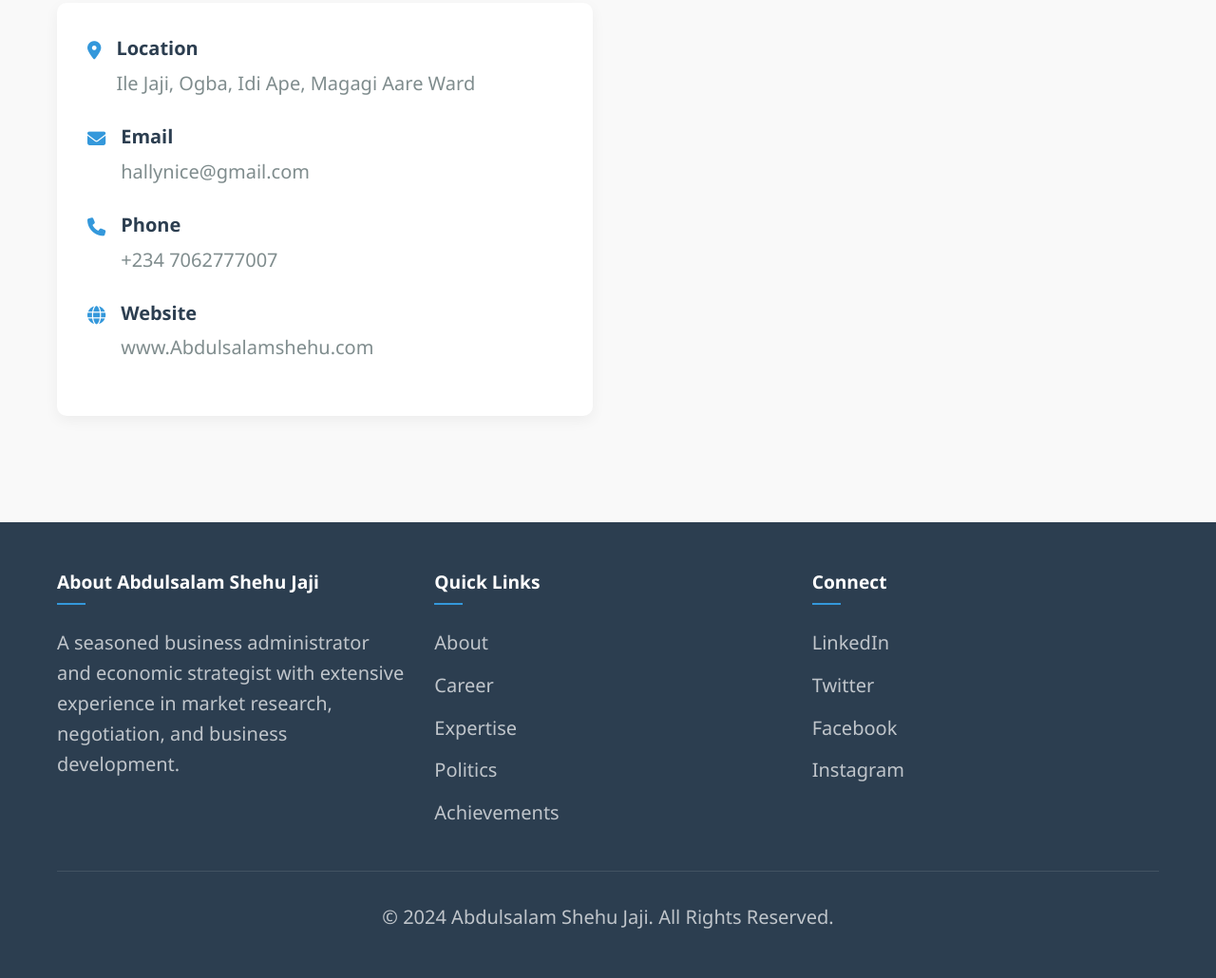
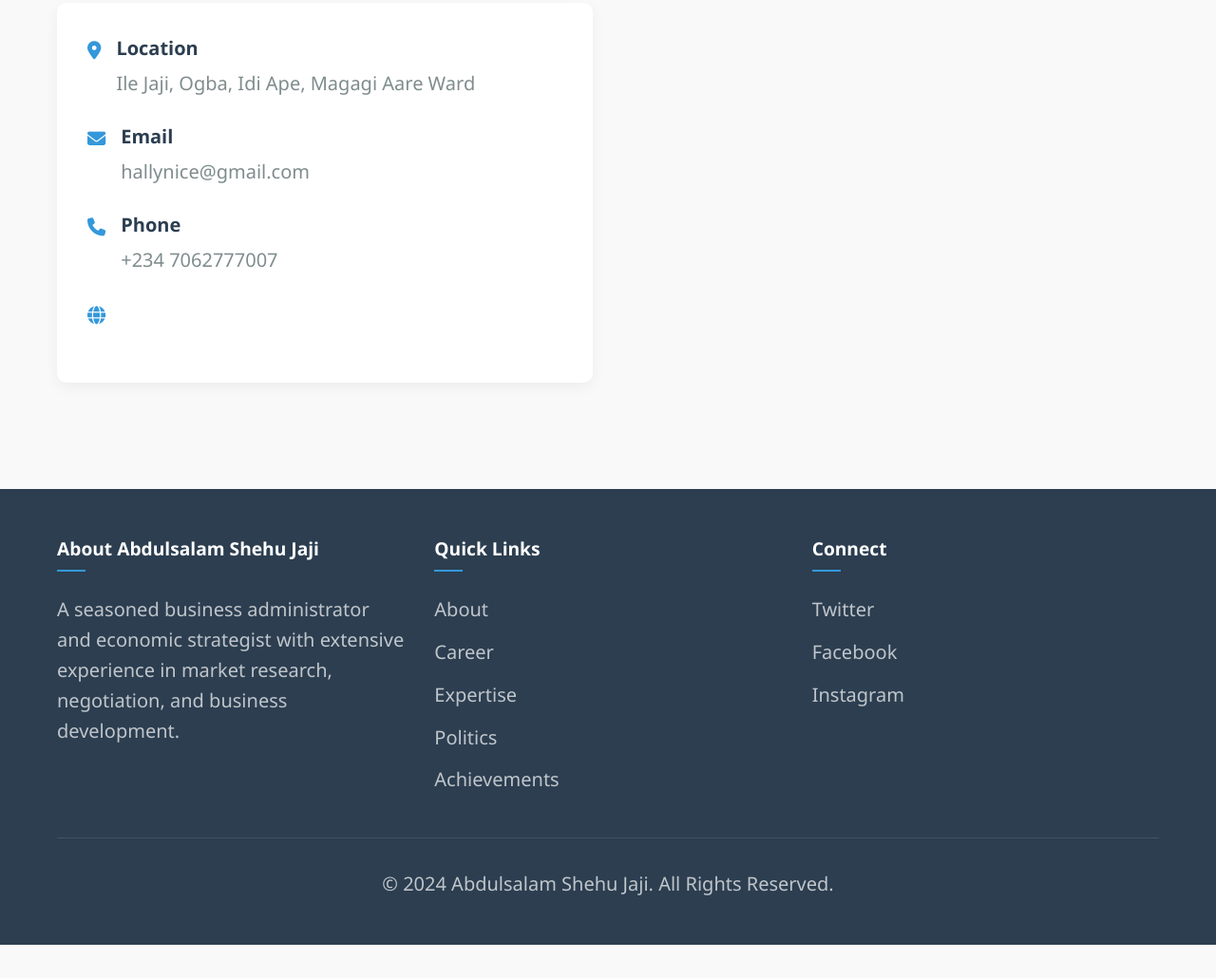
Before and after one commit to Abdulsalamshehu/jaji, a plain HTML site: page index.html in a window 1280 px wide. Shown: the part 6254-7284 px from the top of the page at 95% size. After the commit the page ends 7249 px from the top, so only its background shows below. Drawn offline with Linux system fonts and the light colour scheme.

Commit message:
Add files via upload

```diff
--- a/index.html
+++ b/index.html
@@ -475,10 +475,10 @@
                 <div class="contact-icon">
                   <i class="fas fa-globe"></i>
                 </div>
-                <div class="contact-text">
+                <!-- <div class="contact-text">
                   <h4>Website</h4>
                   <p>www.Abdulsalamshehu.com</p>
-                </div>
+                </div> -->
               </div>
             </div>
           </div>
@@ -513,12 +513,26 @@
           <div class="footer-col">
             <h3>Connect</h3>
             <ul class="footer-links">
+              <!-- <li>
+                <a href="#">LinkedIn</a>
+              </li> -->
               <li>
-                <a href="#">LinkedIn</a>
+                <a
+                  href="https://x.com/Powerfulabdul?t=31dMyeW4Typi9ckZbW0v9Q&s=08"
+                  >Twitter</a
+                >
               </li>
-              <li><a href="#">Twitter</a></li>
-              <li><a href="#">Facebook</a></li>
-              <li><a href="#">Instagram</a></li>
+              <li>
+                <a href="https://www.facebook.com/share/1EAv8mCkAi/"
+                  >Facebook</a
+                >
+              </li>
+              <li>
+                <a
+                  href="https://www.instagram.com/abdullekan/profilecard/?igsh=MTBrZHQ2ZjY2dnN1cg=="
+                  >Instagram</a
+                >
+              </li>
             </ul>
           </div>
         </div>
```
